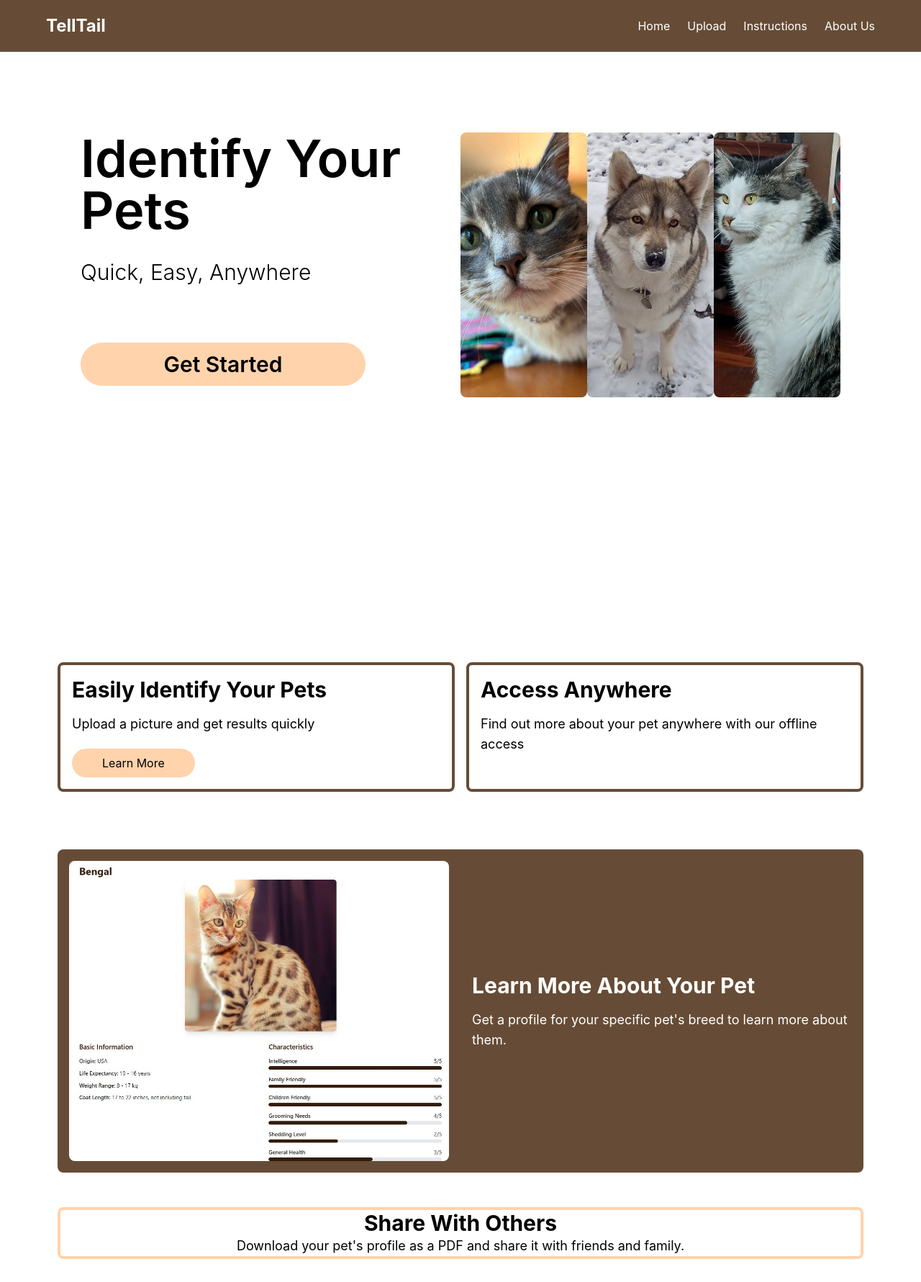
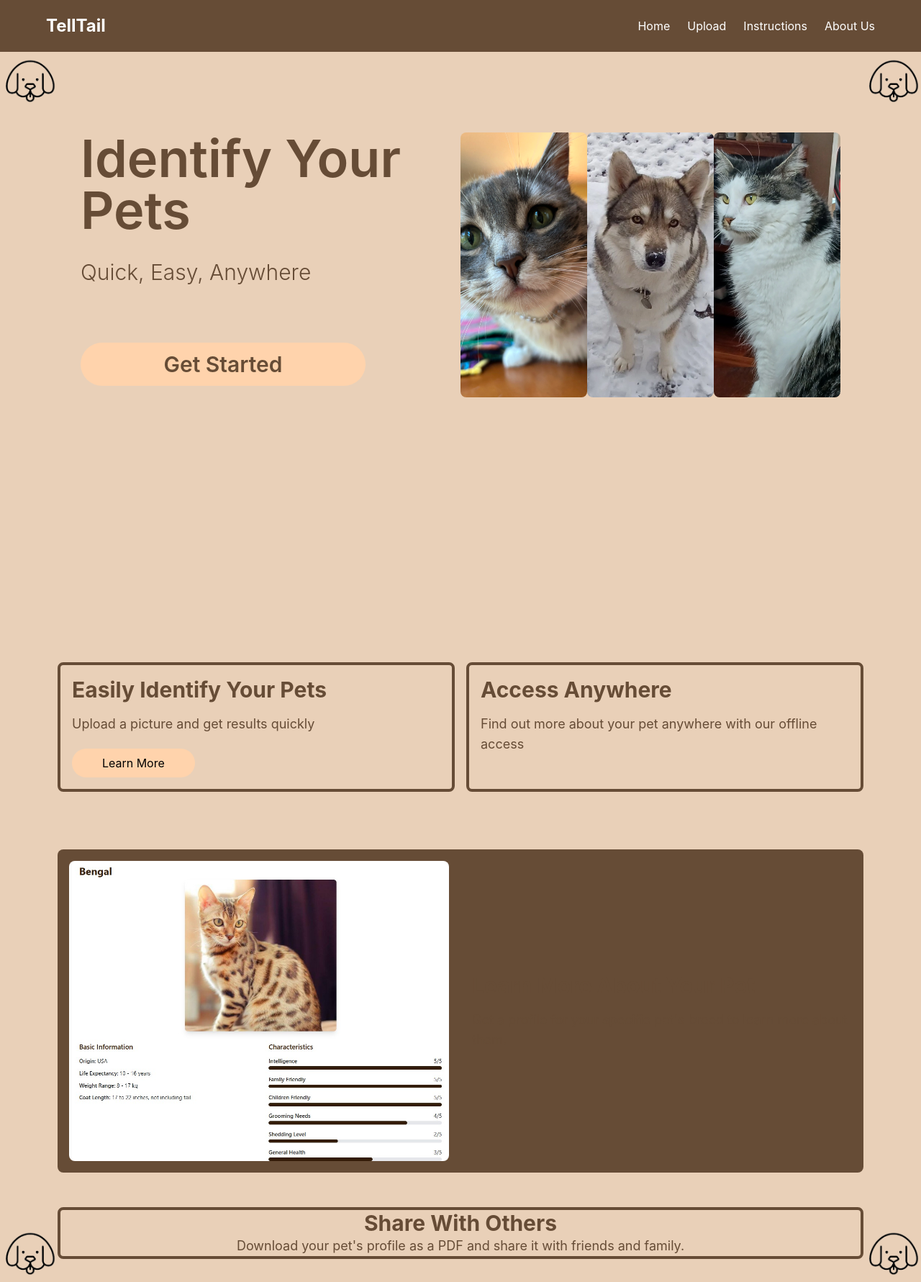
Before and after one commit to HackerManOSU/TellTail, a React (Vite) app in the folder frontend/: page / in a window 1280 px wide. Shown: the whole page at 72% size. Built offline with nearby package versions, Linux system fonts and the light colour scheme.

Commit message:
Describe the changes you made

```diff
--- a/frontend/src/components/About Us/AboutUs.tsx
+++ b/frontend/src/components/About Us/AboutUs.tsx
@@ -6,6 +6,7 @@ import christianImg from './christian.jpg';
 import samImg from './sam.png';
 import zaneImg from './zane.jpg';
 import stephenImg from './stephen.jpg';
+import dogImage from './dogimage.png';
 
 const teamMembers = [
   {
@@ -47,7 +48,32 @@ const teamMembers = [
 
 const AboutUs = () => {
   return (
-    <div className="w-screen min-h-screen bg-background">
+    <div className="w-screen min-h-screen bg-background relative">
+
+      <img
+        src={dogImage}
+        alt="Dog"
+        className="absolute top-0 left-0 w-20 h-20 object-cover"
+      />
+
+      <img
+        src={dogImage}
+        alt="Dog"
+        className="absolute top-0 right-0 w-20 h-20 object-cover"
+      />
+
+      <img
+        src={dogImage}
+        alt="Dog"
+        className="absolute bottom-0 left-0 w-20 h-20 object-cover"
+      />
+
+      <img
+        src={dogImage}
+        alt="Dog"
+        className="absolute bottom-0 right-0 w-20 h-20 object-cover"
+      />
+
       <div className="min-h-screen bg-backround max-w-6xl mx-auto px-4 py-8">
         <h1 className="text-4xl font-bold text-primary mb-6">About Us</h1>
 
--- a/frontend/src/components/Home/Home.tsx
+++ b/frontend/src/components/Home/Home.tsx
@@ -4,7 +4,8 @@ import cat1 from './home-cat-image.webp';
 import cat2 from './home-cat2-image.webp';
 import dog1 from './home-dog-image.webp';
 import profile1 from './profile.jpg';
-import { Link } from 'react-router-dom'
+import { Link } from 'react-router-dom';
+import dogImage from './dogimage.png';
 
 const Home = () => {
   const [opacity, setOpacity] = useState(1);
@@ -23,41 +24,63 @@ const Home = () => {
     };
   }, []);
 
+  return (
+    <div className="bg-background min-h-screen w-full relative">
 
-  return (
+      <img
+        src={dogImage}
+        alt="Dog"
+        className="absolute top-0 left-0 w-20 h-20 object-cover"
+      />
+
+      <img
+        src={dogImage}
+        alt="Dog"
+        className="absolute top-0 right-0 w-20 h-20 object-cover"
+      />
+
+      <img
+        src={dogImage}
+        alt="Dog"
+        className="absolute bottom-0 left-0 w-20 h-20 object-cover"
+      />
+
+      <img
+        src={dogImage}
+        alt="Dog"
+        className="absolute bottom-0 right-0 w-20 h-20 object-cover"
+      />
 
       <div className="max-w-6xl mx-auto px-4 py-8">
-
         <div className="p-8 mt-4 flex lg:flex-row items-left font-semibold h-screen flex-col fade" style={{ opacity }}>
           <div className="flex flex-col items-left lg:w-1/2 pt-8">
-          <p className="text-7xl">Identify Your Pets</p>
-          <p className="mt-8 text-3xl font-light">Quick, Easy, Anywhere</p>
+            <p className="text-7xl text-primary">Identify Your Pets</p>
+            <p className="mt-8 text-3xl font-light text-primary">Quick, Easy, Anywhere</p>
 
             <Link to="/upload" className="flex flex-col items-center mt-8 p-1 lg:mt-20 lg:w-3/4 bg-secondary rounded-full">
-              <p className="p-2 text-3xl">Get Started</p>
+              <p className="p-2 text-3xl text-primary">Get Started</p>
             </Link>
           </div>
 
           <div className="flex justify-center lg:w-1/2 flex-grow">
-          <img src={cat1} alt="cat" className="w-1/3 h-1/2  mt-8 rounded-lg object-cover" />
-          <img src={dog1} alt="dog" className="w-1/3 h-1/2  mt-8 rounded-lg object-cover" />
+            <img src={cat1} alt="cat" className="w-1/3 h-1/2 mt-8 rounded-lg object-cover" />
+            <img src={dog1} alt="dog" className="w-1/3 h-1/2 mt-8 rounded-lg object-cover" />
             <img src={cat2} alt="dog" className="w-1/3 h-1/2 mt-8 rounded-lg object-cover" />
           </div>
         </div>
 
-
         <div className="flex justify-between">
           <div className="w-1/2 p-4 border-4 border-tertiary rounded-lg mr-2">
-          <h2 className="text-3xl font-bold mb-4">Easily Identify Your Pets</h2>
-          <p className="text-lg">Upload a picture and get results quickly</p>
+            <h2 className="text-3xl font-bold mb-4 text-primary">Easily Identify Your Pets</h2>
+            <p className="text-lg text-primary">Upload a picture and get results quickly</p>
 
             <Link to="/instructions" className="flex flex-col items-center p-1 mt-5 lg:w-1/3 bg-secondary rounded-full">
               <p className="p-1 text-md">Learn More</p>
             </Link>
           </div>
           <div className="w-1/2 p-4 border-4 border-tertiary rounded-lg ml-2">
-          <h2 className="text-3xl font-bold mb-4">Access Anywhere</h2>
-          <p className="text-lg">Find out more about your pet anywhere with our offline access</p>
+            <h2 className="text-3xl font-bold mb-4 text-primary">Access Anywhere</h2>
+            <p className="text-lg text-primary">Find out more about your pet anywhere with our offline access</p>
           </div>
         </div>
 
@@ -66,20 +89,19 @@ const Home = () => {
             <img src={profile1} alt="profile" className="w-full object-cover rounded-lg" />
           </div>
           <div className="lg:w-1/2 p-4 flex flex-col justify-center">
-          <h2 className="text-3xl font-bold mb-4">Learn More About Your Pet</h2>
-          <p className="text-lg">Get a profile for your specific pet's breed to learn more about them.</p>
+            <h2 className="text-3xl font-bold mb-4 text-primary">Learn More About Your Pet</h2>
+            <p className="text-lg text-primary">Get a profile for your specific pet's breed to learn more about them.</p>
           </div>
         </div>
 
-      <div className="flex flex-col border-4 border-secondary rounded-lg mt-12 items-center ">
-        <h2 className="text-3xl font-bold">Share With Others</h2>
-        <p className="text-lg">Download your pet's profile as a PDF and share it with friends and family.</p>
+        <div className="flex flex-col border-4 border-primary rounded-lg mt-12 items-center">
+          <h2 className="text-3xl font-bold text-primary">Share With Others</h2>
+          <p className="text-lg text-primary">Download your pet's profile as a PDF and share it with friends and family.</p>
         </div>
 
+      </div>
+    </div>
+  );
+};
 
-    </div>
-
-  )
-}
-
-export default Home
+export default Home;
--- a/frontend/src/components/Upload/Upload.tsx
+++ b/frontend/src/components/Upload/Upload.tsx
@@ -1,32 +1,62 @@
-import { Link } from 'react-router-dom'
-import cat from './cat-upload-image.webp'
-import dog from './dog-upload-image.webp'
+import { Link } from 'react-router-dom';
+import cat from './cat-upload-image.webp';
+import dog from './dog-upload-image.webp';
+import dogImage from './dogimage.png';
 
 const Upload = () => {
+  return (
+    <div className="bg-background min-h-screen w-full relative">
 
-  return (
+      <img
+        src={dogImage}
+        alt="Dog"
+        className="absolute top-0 left-0 w-20 h-20 object-cover"
+      />
+
+      <img
+        src={dogImage}
+        alt="Dog"
+        className="absolute top-0 right-0 w-20 h-20 object-cover"
+      />
+
+      <img
+        src={dogImage}
+        alt="Dog"
+        className="absolute bottom-0 left-0 w-20 h-20 object-cover"
+      />
+
+      <img
+        src={dogImage}
+        alt="Dog"
+        className="absolute bottom-0 right-0 w-20 h-20 object-cover"
+      />
+
       <div className="max-w-6xl mx-auto px-4 py-20">
-      <h2 className="py-4 text-center text-3xl font-bold">Navigate to the following pages to identify your pet!</h2>
+
+        <h2 className="py-4 text-center text-3xl font-bold border-4 border-primary rounded-xl px-6 text-primary">
+          Navigate to the following pages to identify your pet!
+        </h2>
+
         <div className="flex flex-1 justify-between gap-2 py-10">
-
           {/* Cat Portion */}
-        <Link to="/upload/cat" className='w-1/2 p-4 flex-1'>
-          <div className="flex flex-col items-center p-4 h-full rounded-xl bg-gray-200 hover:bg-primary hover:text-white">
+          <Link to="/upload/cat" className="w-1/2 p-4 flex-1">
+            <div className="flex flex-col items-center p-4 h-full rounded-xl bg-gray-200 hover:bg-primary hover:text-white group">
               <img alt="Cat" src={cat} className="w-70 h-70 object-cover rounded-lg" />
-            <h3 className="text-2xl mt-2">Cats</h3>
+              <h3 className="text-2xl mt-2 text-primary group-hover:text-white">Cats</h3>
             </div>
           </Link>
 
           {/* Dog Portion */}
-        <Link to="/upload/dog" className='w-1/2 p-4 flex-1'>
-          <div className="flex flex-col items-center p-4 h-full rounded-xl bg-gray-200 hover:bg-primary hover:text-white">
+          <Link to="/upload/dog" className="w-1/2 p-4 flex-1">
+            <div className="flex flex-col items-center p-4 h-full rounded-xl bg-gray-200 hover:bg-primary hover:text-white group">
               <img alt="Dog" src={dog} className="w-100 h-100 object-cover rounded-lg" />
-            <h3 className="text-2xl mt-2">Dogs</h3>
+              <h3 className="text-2xl mt-2 text-primary group-hover:text-white">Dogs</h3>
             </div>
           </Link>
         </div>
       </div>
-  )
-}
+    </div>
+  );
+};
 
-export default Upload
+export default Upload;
```
Also changed, not shown: frontend/src/components/About Us/dogimage.png (added). Lines whose indentation alone changed are shown as unchanged.
